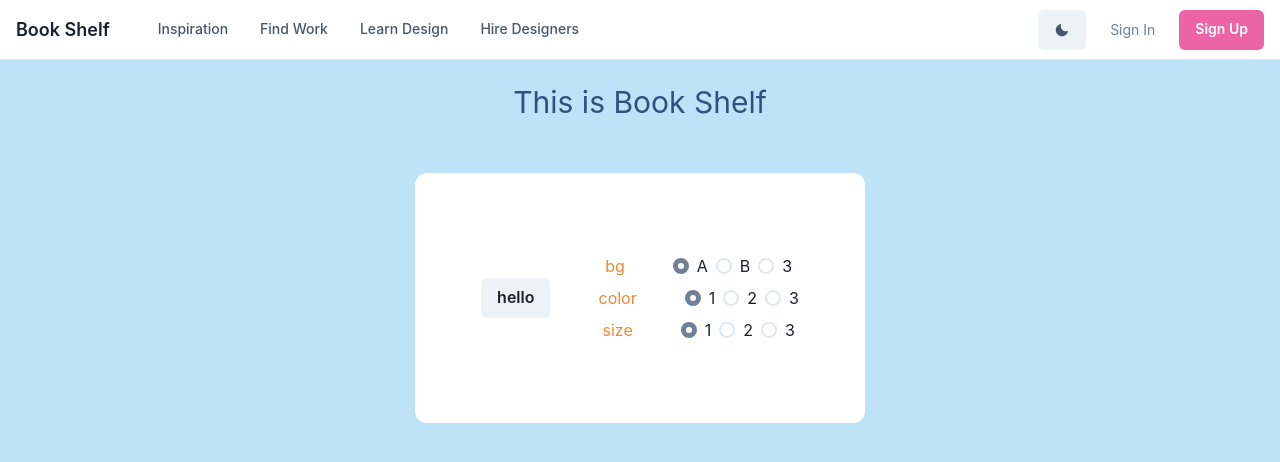
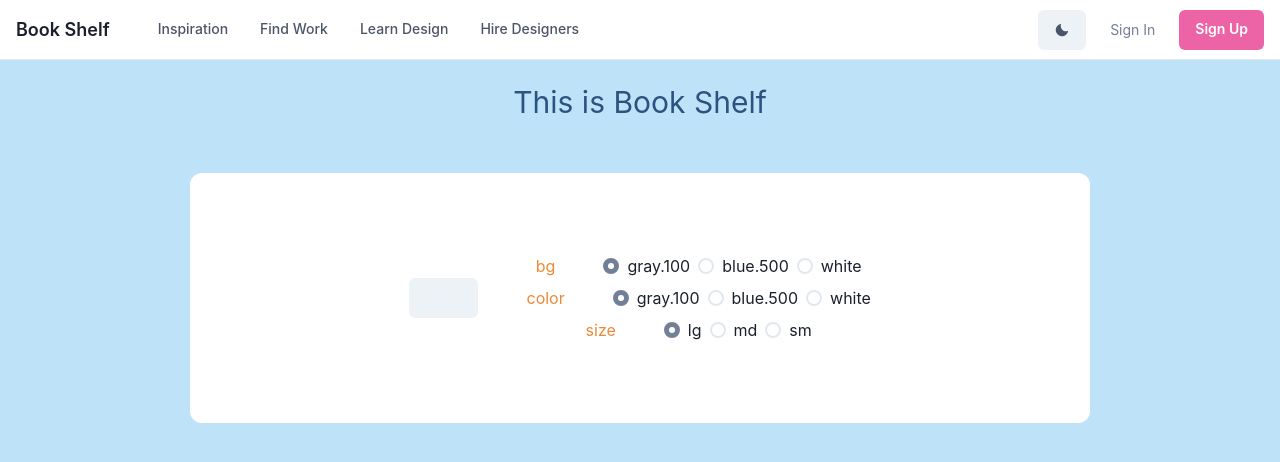
Before and after one commit to no-yan/bookshelf, a Next.js app: page / in a window 1280 px wide. Shown: the top 462 px of the page. Built offline with nearby package versions, Linux system fonts and the light colour scheme.

Commit message:
make style selectable from small options

```diff
--- a/components/Custom.tsx
+++ b/components/Custom.tsx
@@ -1,22 +1,49 @@
-import { useStyleConfig, chakra, HStack, VStack, Text } from '@chakra-ui/react';
+import { useStyleConfig, chakra, HStack, VStack } from '@chakra-ui/react';
+import { useReducer, useState } from 'react';
 
 import { SelectorRadio } from './Radio';
 
 const rules = {
-    bg: ['A', 'B', 3],
-    color: [1, 2, 3],
-    size: [1, 2, 3],
+    bg: ['gray.100', 'blue.500', 'white'],
+    color: ['gray.100', 'blue.500', 'white'],
+    size: ['lg', 'md', 'sm'],
 };
+type Rule = keyof typeof rules;
+
+const initialState = {
+    bg: rules.bg[0],
+    color: rules.color[0],
+    size: rules.size[0],
+};
+type State = typeof initialState;
+export type Action = {
+    type: 'bg' | 'color' | 'size';
+    target: string;
+};
+function reducer(state: State, action: Action) {
+    switch (action.type) {
+        case 'bg':
+            return { ...state, bg: action.target };
+        case 'color':
+            return { ...state, color: action.target };
+        case 'size':
+            return { ...state, size: action.target };
+        default:
+            throw new Error();
+    }
+}
 export const Custom = (): JSX.Element => {
     const styles = useStyleConfig('Button');
     // TODO: customizable by props!!
+    const [selectedValue, dispatch] = useReducer(reducer, initialState);
+    const { bg, color, size } = selectedValue;
 
     return (
         <>
             <HStack
                 bg="white"
                 rounded="xl"
-                w="450px"
+                w="900px"
                 h="250px"
                 p={22}
                 spacing={12}
@@ -24,18 +51,31 @@ export const Custom = (): JSX.Element => {
             >
                 <chakra.button
                     __css={styles}
-                    bg="gray.100"
+                    bg={bg}
+                    color={color}
+                    size={size}
                     id="btn"
                     data-testid="test-check-button"
                 >
                     hello
                 </chakra.button>
                 <VStack>
-                    {Object.entries(rules).map(([rule, options]) => (
-                        <>
-                            <SelectorRadio label={rule} options={options} />
-                        </>
-                    ))}
+                    {(Object.keys(rules) as Rule[]).map((rule) => {
+                        const options = rules[rule];
+                        const curry = (target: Action['target']) =>
+                            dispatch({ type: rule, target });
+
+                        return (
+                            <>
+                                <SelectorRadio
+                                    label={rule}
+                                    options={options}
+                                    value={selectedValue[rule]}
+                                    onChange={curry}
+                                />
+                            </>
+                        );
+                    })}
                 </VStack>
 
                 {/* Since chakra props takes precedence over __css, we get the default style here and override it with each property such as bg. */}
--- a/components/Radio.tsx
+++ b/components/Radio.tsx
@@ -1,21 +1,34 @@
 import { RadioGroup, Stack, Radio, Text } from '@chakra-ui/react';
-import { useState } from 'react';
+import { ReducerAction, useState } from 'react';
+import type { Action } from './Custom';
 
 type Props = {
     label: string;
     options: (number | string)[];
+    value: string;
+    onChange: (target: Action['target']) => void;
 };
 
-export const SelectorRadio = ({ label, options }: Props): JSX.Element => {
-    const [value, setValue] = useState(options[0].toString());
+export const SelectorRadio = ({
+    label,
+    options,
+    value,
+    onChange,
+}: Props): JSX.Element => {
+    console.log(value);
+
     return (
-        <RadioGroup onChange={setValue} value={value}>
-            <Stack direction="row">
+        <RadioGroup onChange={(e) => onChange(e)} value={value}>
+            <Stack direction="row" alignItems="center">
                 <Text color="orange.400" marginRight={10}>
                     {label}
                 </Text>
                 {options.map((option) => (
-                    <Radio colorScheme="gray" value={option.toString()}>
+                    <Radio
+                        colorScheme="gray"
+                        value={option.toString()}
+                        key={option}
+                    >
                         {option}
                     </Radio>
                 ))}
--- a/pages/hello.tsx
+++ /dev/null
@@ -1,3 +0,0 @@
-const Hello = (): JSX.Element => <div>hello</div>;
-
-export default Hello;
```
Also changed, not shown: tsconfig.json (+14 -4 lines).
